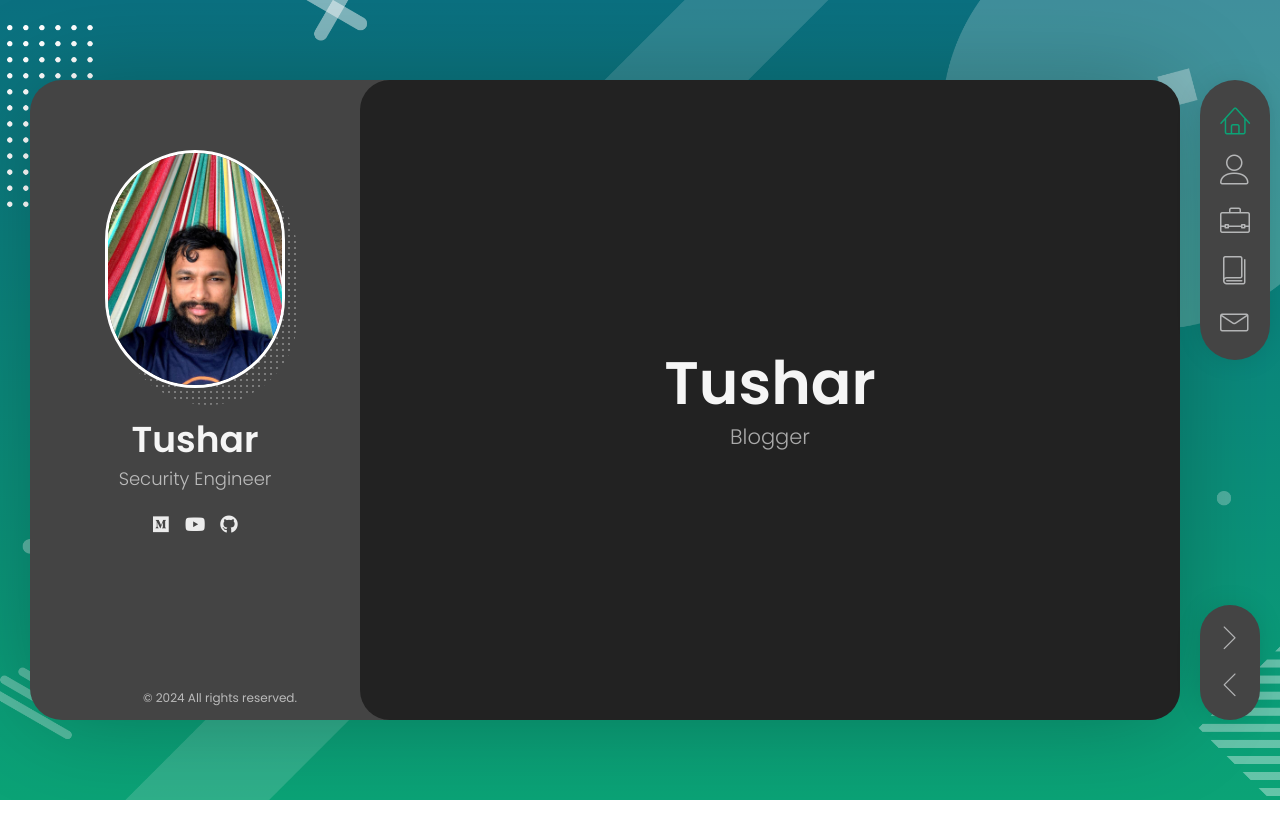
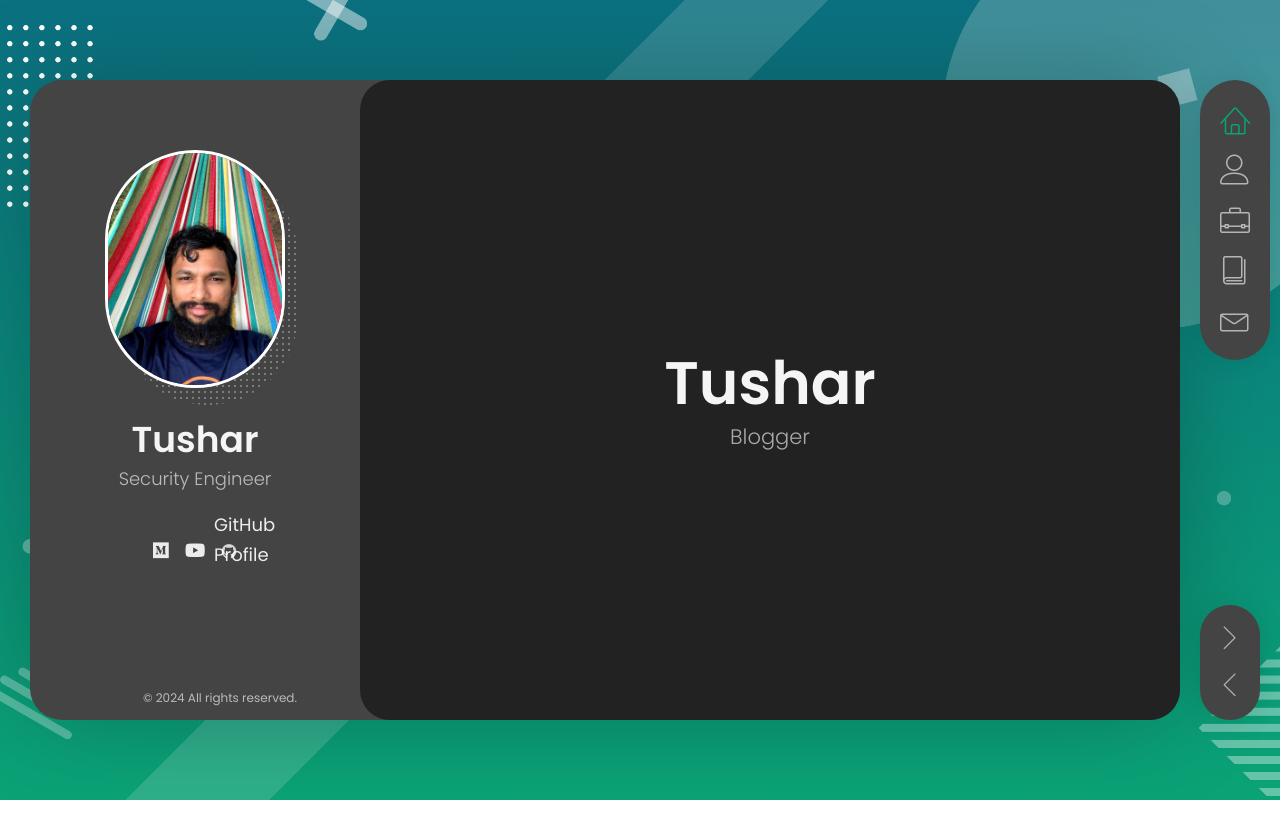
Before and after one commit to tushyjw/Mywebsite, a plain HTML site: page index.html in a window 1280 px wide. Shown: the top 828 px of the page. Drawn offline with Linux system fonts and the light colour scheme.

Commit message:
Update index.html

```diff
--- a/index.html
+++ b/index.html
@@ -91,7 +91,7 @@
                 <li><a href="#" target="_blank"><i class="fab fa-twitter"></i></a></li> -->
                 <li><a href="#" target="_blank"><i class="fab fa-medium"></i></a></li>
                 <li><a href="#" target="_blank"><i class="fab fa-youtube"></i></a></li>
-                <li><a href="#" target="https://github.com/tushyjw"><i class="fab fa-github"></i></a></li>
+                <li><a href="https://github.com/tushyjw" target="_blank">GitHub Profile</a><i class="fab fa-github"></i></a></li>
 
               </ul>
             </div>
```
